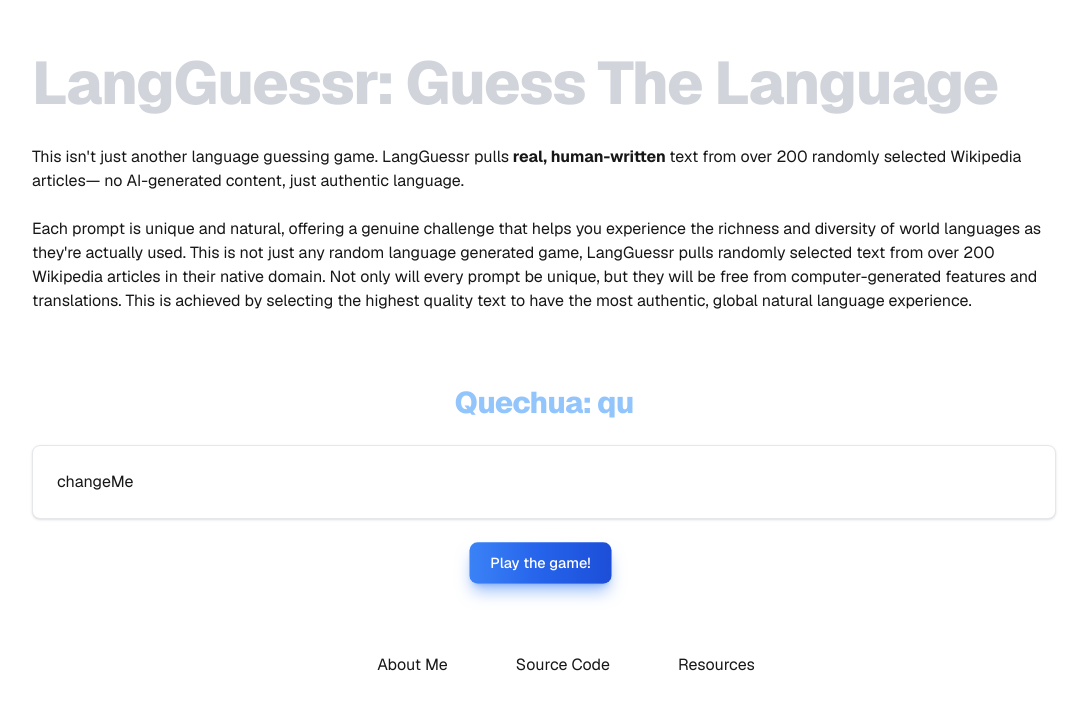
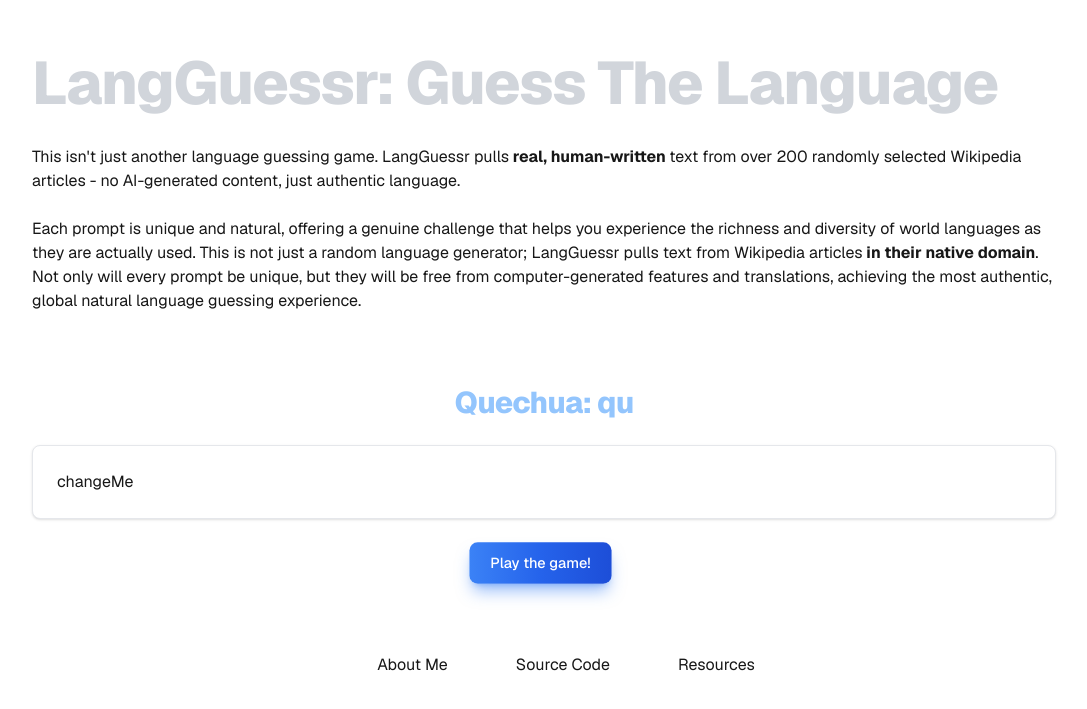
Before and after one commit to jkohhokj/LangGuessr, a Next.js app: page / in a window 1280 px wide. Shown: the part 111-820 px from the top of the page, without its empty margins (96-1183 px from the left). Built offline with nearby package versions, Linux system fonts and the light colour scheme; no server answers.

Commit message:
docs:  update game description to be more concise

```diff
--- a/app/page.tsx
+++ b/app/page.tsx
@@ -57,19 +57,18 @@
             This isn&apos;t just another language guessing game. LangGuessr
             pulls
             <span className="font-bold"> real, human-written </span>text from
-            over 200 randomly selected Wikipedia articles— no AI-generated
+            over 200 randomly selected Wikipedia articles - no AI-generated
             content, just authentic language.
             <br />
             <br />
             Each prompt is unique and natural, offering a genuine challenge that
             helps you experience the richness and diversity of world languages
-            as they&apos;re actually used. This is not just any random language
-            generated game, LangGuessr pulls randomly selected text from over
-            200 Wikipedia articles in their native domain. Not only will every
-            prompt be unique, but they will be free from computer-generated
-            features and translations. This is achieved by selecting the highest
-            quality text to have the most authentic, global natural language
-            experience.
+            as they are actually used. This is not just a random language
+            generator; LangGuessr pulls text from Wikipedia articles
+            <span className="font-bold"> in their native domain</span>. Not only
+            will every prompt be unique, but they will be free from
+            computer-generated features and translations, achieving the most
+            authentic, global natural language guessing experience.
           </div>
           <br />
           <br />
@@ -84,7 +83,7 @@
               <br />
               <div className="block max-w-screen-lg max-h-96 p-6 bg-white border border-gray-200 rounded-lg shadow dark:bg-gray-800 dark:border-gray-700">
                 <div className="whitespace-normal truncate overflow-ellipse max-h-72">
-                  {str.split("=").map((line : string, index : number) => (
+                  {str.split("=").map((line: string, index: number) => (
                     <p key={index}>
                       {line}
                       <br />
```
